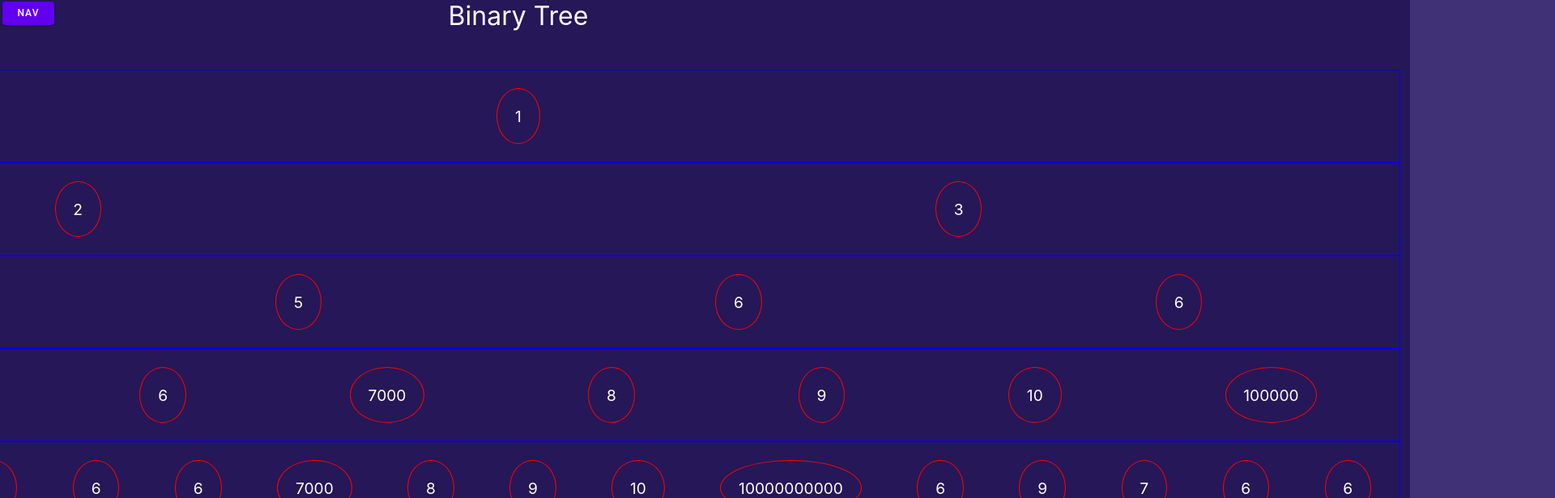
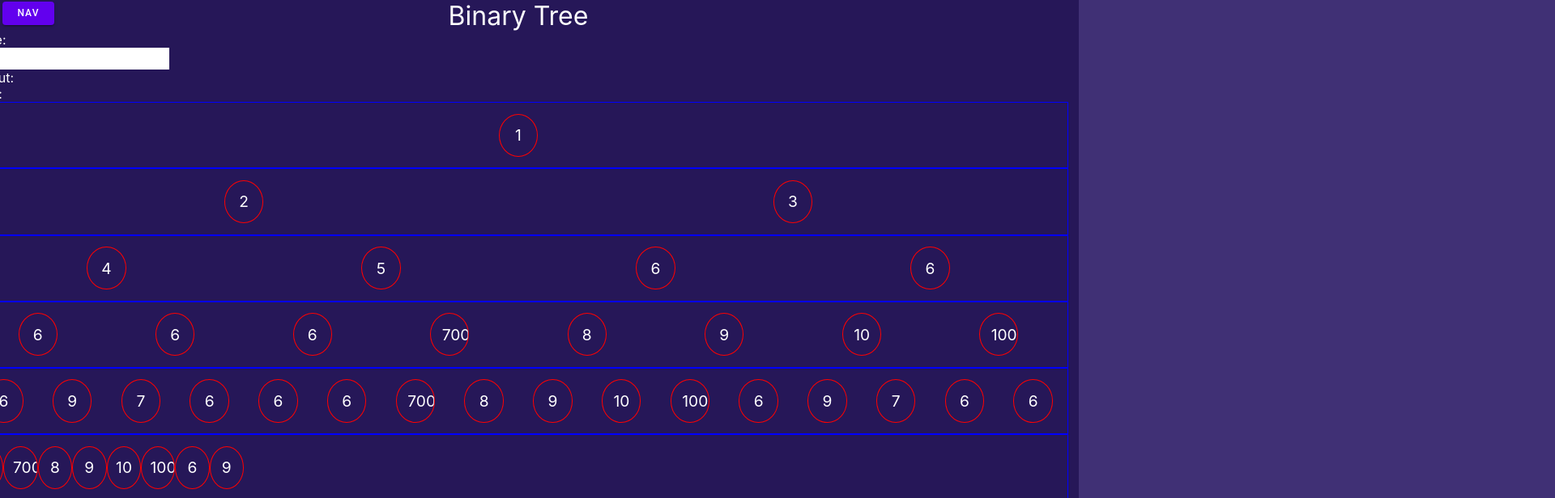
Before and after one commit to kjameer0/hashmap-visualizer, a React (Vite) app: page /binary-tree in a window 1280 px wide. Shown: the top 616 px of the page at 81% size, 1920 px wide, since content can reach past the window. Built offline with nearby package versions, Linux system fonts and the light colour scheme.

Commit message:
removed useEffect for hashmap select

```diff
--- a/package.json
+++ b/package.json
@@ -34,7 +34,6 @@
     "react-dom": "^18.2.0",
     "react-error-boundary": "^3.1.4",
     "react-router-dom": "^6.8.1",
-    "react-textfit": "^1.1.1",
     "vite-plugin-svgr": "2.4.0"
   },
   "devDependencies": {
@@ -50,7 +49,6 @@
     "@types/react": "^18.0.26",
     "@types/react-beautiful-dnd": "^13.1.3",
     "@types/react-dom": "^18.0.10",
-    "@types/react-textfit": "^1.1.0",
     "@typescript-eslint/eslint-plugin": "^5.48.0",
     "@typescript-eslint/parser": "^5.48.0",
     "@vitejs/plugin-react": "^3.0.1",
--- a/src/App.tsx
+++ b/src/App.tsx
@@ -1,4 +1,3 @@
-import { Header } from 'components/Header';
 import { Button } from 'components/Button';
 import NavBar from 'components/NavBar';
 import { useState } from 'react';
--- a/src/components/BinaryTreeDisplay.tsx
+++ b/src/components/BinaryTreeDisplay.tsx
@@ -1,6 +1,7 @@
 import { BinaryTreeMaker, BinaryTreeNode, getBaseLog, makeRows } from 'utils/binaryTree-utils';
 import BinaryTreeVisNode from './BinaryTreeVisNode';
 import * as CSS from 'csstype';
+import { useState } from 'react';
 const gridStyles: CSS.Properties = {
   display: 'flex',
   border: '0px solid white',
@@ -22,9 +23,15 @@ const rowStyles = {
 export default function BinaryTreeDisplay({
   currentTree,
   setCurrentTree,
+  selected,
+  setSelected,
+  setOutput,
 }: {
   currentTree: BinaryTreeMaker;
   setCurrentTree: (tree: BinaryTreeMaker) => void;
+  selected: number;
+  setSelected: (a: number) => void;
+  setOutput: (a: string) => void;
 }) {
   console.log(makeRows(currentTree));
   return (
@@ -37,9 +44,12 @@ export default function BinaryTreeDisplay({
                 <BinaryTreeVisNode
                   key={index}
                   val={node || 'null'}
+                  setSelected={setSelected}
+                  selected={selected}
                   currentTree={currentTree}
                   setCurrentTree={setCurrentTree}
-                  idx={index + idx - 1}
+                  setOutput={setOutput}
+                  idx={index + 2 ** idx - 1}
                 />
               );
             })}
--- a/src/components/BinaryTreeVisNode.tsx
+++ b/src/components/BinaryTreeVisNode.tsx
@@ -1,33 +1,56 @@
+import React, { useEffect, useState } from 'react';
 import { BinaryTreeMaker, BinaryTreeNode } from 'utils/binaryTree-utils';
-import { Textfit } from 'react-textfit';
 import * as CSS from 'csstype';
-const cellStyles: CSS.Properties = {
-  display: 'flex',
-  justifyContent: 'center',
-  border: '1px solid red',
-  borderRadius: '50%',
-  padding: '1%',
-  margin: '1% auto',
-  overflow: 'hidden',
-};
+
 const cellPStyles: CSS.Properties = {
   textAlign: 'center',
   fontSize: '1.2rem',
+  width: '1.2rem',
+  border: '0px solid white',
 };
 export default function BinaryTreeVisNode({
   currentTree,
   setCurrentTree,
   idx,
   val,
+  selected,
+  setSelected,
+  setOutput,
 }: {
   currentTree: BinaryTreeMaker;
   setCurrentTree: (tree: BinaryTreeMaker) => void;
   idx: number;
   val: BinaryTreeNode;
+  selected: number;
+  setSelected: (s: number) => void;
+  setOutput: (s: string) => void;
 }) {
+  //const [flag, setFlag] = useState(false);
+  const cellStyles: CSS.Properties = {
+    display: 'flex',
+    justifyContent: 'center',
+    border: '1px solid',
+    borderRadius: selected === idx ? '0%' : '50%',
+    padding: '1%',
+    margin: '1% auto',
+    overflow: 'hidden',
+    backgroundColor: selected === idx ? '#763DD4' : undefined,
+    borderColor: selected === idx ? 'blue' : 'red',
+    // flex: flag === true ? '0.1' : undefined,
+    //width: selected === idx ? '200px' : 'auto',
+  };
+
+  function handleSelect() {
+    setSelected(idx);
+    setOutput(currentTree.getVal(idx));
+    // setFlag(!flag);
+  }
   return (
-    <button style={{ ...cellStyles, visibility: val === 'null' ? 'hidden' : 'visible' }}>
-      <p style={cellPStyles}>{val}</p>
+    <button
+      style={{ ...cellStyles, visibility: val === 'null' ? 'hidden' : 'visible' }}
+      onClick={handleSelect}
+    >
+      <p style={cellPStyles}>{val === 'null' ? idx : val}</p>
     </button>
   );
 }
--- a/src/components/Header.tsx
+++ /dev/null
@@ -1,3 +0,0 @@
-export function Header({ title }: { title: string }) {
-  return <h1 className="text-5xl">{title}</h1>;
-}
--- a/src/components/visualizers/BinaryTree.tsx
+++ b/src/components/visualizers/BinaryTree.tsx
@@ -1,4 +1,4 @@
-import React, { useState } from 'react';
+import React, { useState, useEffect } from 'react';
 import { BinaryTreeMaker, BinaryTreeNode, generateRandomBinaryTree } from 'utils/binaryTree-utils';
 import BinaryTreeDisplay from 'components/BinaryTreeDisplay';
 //use style objects
@@ -48,19 +48,30 @@ export default function BinaryTree() {
   );
   const [val, setVal] = useState('');
   const [errorText, setErrorText] = useState('');
-  const [output, setOutPut] = useState('');
-  const [selected, setSelected] = useState(0);
+  const [output, setOutput] = useState('');
+  const [selected, setSelected] = useState(-1);
 
+  // useEffect(() => {
+  //   setOutPut(currentTree.getVal(selected));
+  // }, [selected]);
   return (
     <div className="container">
       <h1>Binary Tree</h1>
       <div className="btree-fields">
-        <p>Value:</p>
+        <h2>Value:</h2>
         <label htmlFor="btree-val">
           <input type="text" value={val} onChange={(e) => setVal(e.target.value)} />
         </label>
+        <h2>Output: {output}</h2>
+        <h2>Error: {errorText}</h2>
       </div>
-      <BinaryTreeDisplay setCurrentTree={setCurrentTree} currentTree={currentTree} />
+      <BinaryTreeDisplay
+        setCurrentTree={setCurrentTree}
+        currentTree={currentTree}
+        selected={selected}
+        setSelected={setSelected}
+        setOutput={setOutput}
+      />
     </div>
   );
 }
--- a/src/components/visualizers/hashmap.tsx
+++ b/src/components/visualizers/hashmap.tsx
@@ -21,11 +21,12 @@ export default function HashMap() {
     setSelected('');
   }, [hashmap]);
 
-  useEffect(() => {
-    if (selected.length > 0 && hashKey !== selected) {
-      setSelected('');
-    }
-  }, [hashKey]);
+  // useEffect(() => {
+  //   //
+  //   if (selected.length > 0 && hashKey !== selected) {
+  //     setSelected('');
+  //   }
+  // }, [hashKey]);
   function resetFields() {
     // reset text fields
     setHashKey('');
@@ -113,6 +114,21 @@ export default function HashMap() {
     if (e.key !== 'Enter') return;
     if (field === 'set') handleSet();
   }
+  function handleChange(
+    e: React.ChangeEvent<HTMLInputElement>,
+    setFunc: (s: string) => void,
+    field?: string
+  ) {
+    setFunc(e.target.value);
+    if (field === 'hashKey') {
+      if (selected.length > 0 && e.target.value !== selected) {
+        setSelected('');
+      }
+      if (hashmap.has(e.target.value)) {
+        setSelected(e.target.value);
+      }
+    }
+  }
   return (
     <div className="container">
       <h1>HashMap</h1>
@@ -134,7 +150,7 @@ export default function HashMap() {
                 type={'text'}
                 value={hashKey}
                 placeholder="Enter key"
-                onChange={(e) => setHashKey(e.target.value)}
+                onChange={(e) => handleChange(e, setHashKey, 'hashKey')}
                 onKeyDown={(e) => handleEnter(e, 'set')}
               />
             </label>
--- a/src/utils/binaryTree-utils.tsx
+++ b/src/utils/binaryTree-utils.tsx
@@ -13,7 +13,7 @@ export class BinaryTreeMaker {
     return this.size;
   }
   getVal(idx: number) {
-    return this.tree[idx];
+    return this.tree[idx] || 'null';
   }
   getParentVal(idx: number) {
     return this.tree[Math.floor((idx - 1) / 2)];
@@ -37,7 +37,9 @@ export class BinaryTreeMaker {
   insert(val: BinaryTreeNode, idx: number, spot: leftOrRight) {
     let positionOfNewNode;
     if (idx !== 0 && spot !== 'root') {
-      if (!this.getVal(idx)) throw new Error('parent does not exist');
+      if (this.getVal(idx) === 'null') {
+        throw new Error('parent does not exist');
+      }
     }
     if (spot === 'root') {
       positionOfNewNode = 0;
@@ -84,7 +86,6 @@ export function makeRows(tree: BinaryTreeMaker = new BinaryTreeMaker(['1', '2',
     const cur = [] as BinaryTreeNode[];
     let numberOfNodes = 0;
     while (numberOfNodes < nodesPerRow) {
-      console.log(tree.getVal(pointer));
       cur.push(tree.getVal(pointer) || null);
       pointer++;
       numberOfNodes++;
```
Also changed, not shown: 2 other files (tests, documents, lock files or other folders).
